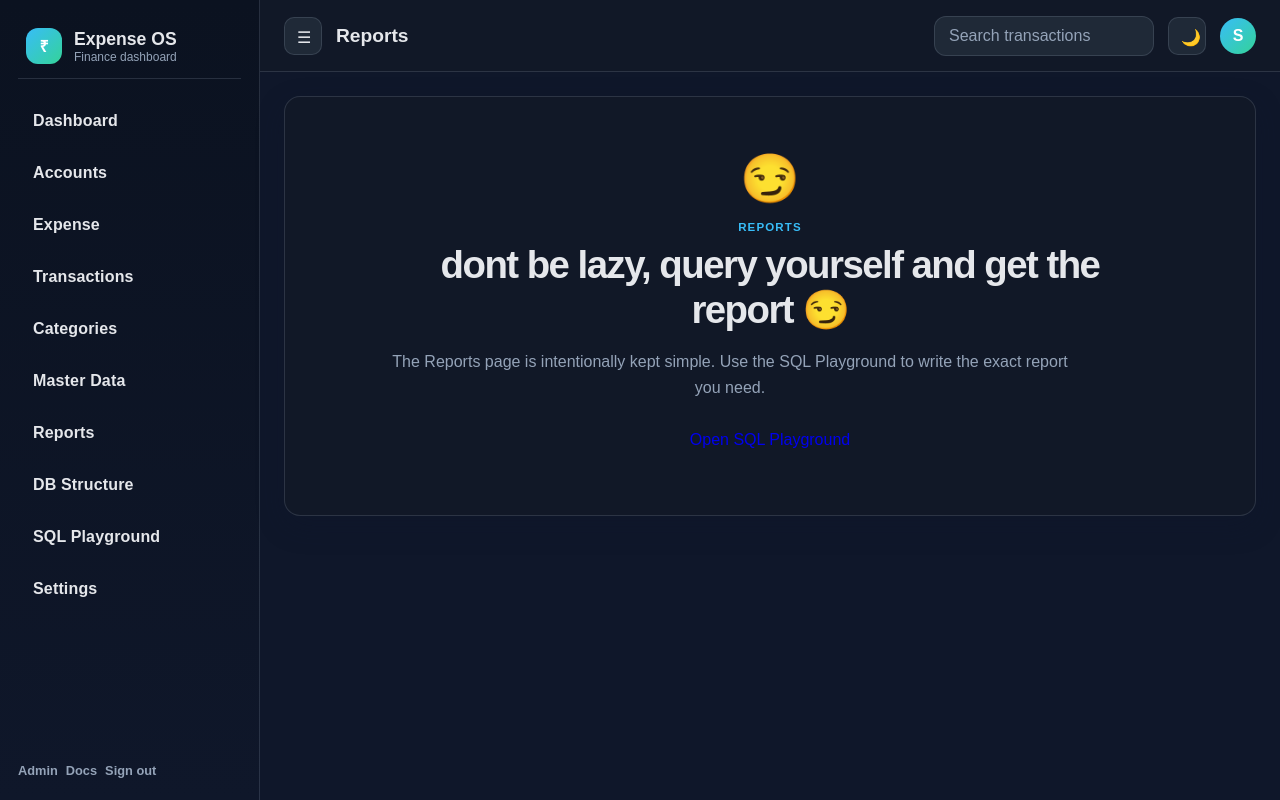
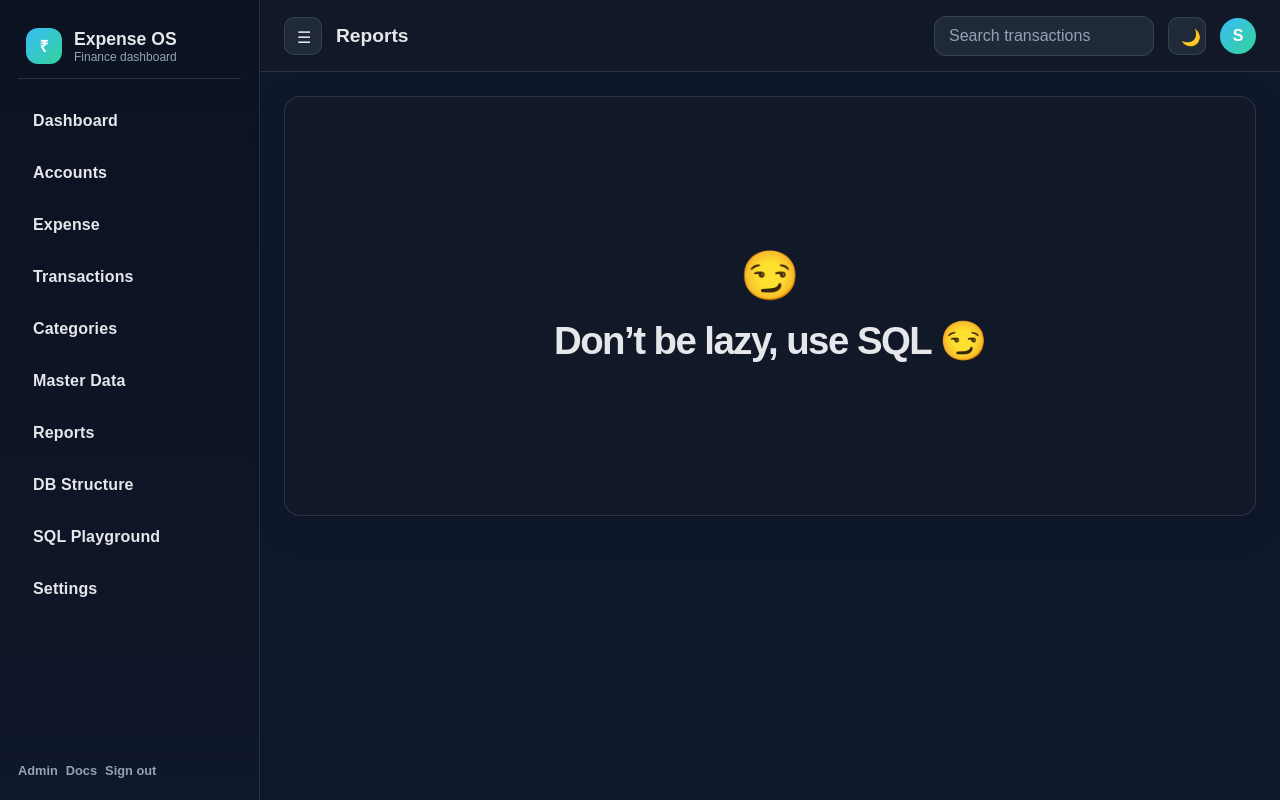
Before and after one commit to RBSIVAKALISANKARAN/pg_expense, a Django app: template pg_expense/templates/reports.html in a window 1280 px wide. Run offline with Django 5.2, Linux system fonts and the light colour scheme; the template is opened without the code that fills it, so the values that code supplies are empty; the visitor is signed in with stand-in values (Sample User, id 1).

Commit message:
Simplify Reports page to SQL message

```diff
--- a/pg_expense/templates/reports.html
+++ b/pg_expense/templates/reports.html
@@ -3,12 +3,9 @@
 {% block page_title %}Reports{% endblock %}
 {% block content %}
 <section class="card" style="min-height:420px;display:grid;place-items:center;text-align:center;padding:48px">
-  <div style="max-width:760px">
+  <div>
     <div style="font-size:3rem;margin-bottom:14px">😏</div>
-    <div class="eyebrow">Reports</div>
-    <h1 class="dashboard-heading" style="margin:10px 0 16px">dont be lazy, query yourself and get the report 😏</h1>
-    <p class="dashboard-subtitle">The Reports page is intentionally kept simple. Use the SQL Playground to write the exact report you need.</p>
-    <a class="primary action-button" href="/api/sql/" style="display:inline-flex;margin-top:18px">Open SQL Playground</a>
+    <h1 class="dashboard-heading" style="margin:0">Don’t be lazy, use SQL 😏</h1>
   </div>
 </section>
 {% endblock %}
```
